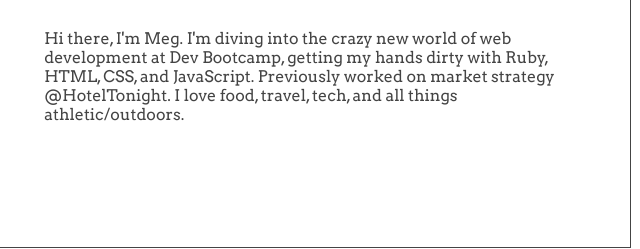
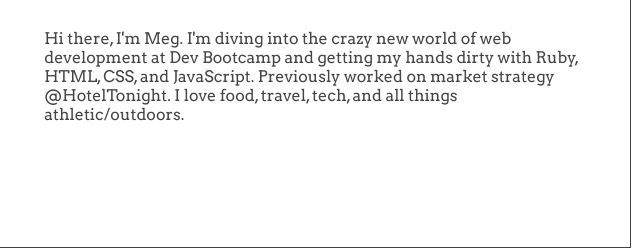
Before and after one commit to megsandman/megsandman.github.io, a plain HTML site: page index.html in a window 1280 px wide. Shown: the part 345-594 px from the top of the page, 545-1185 px from the left. Drawn offline with Linux system fonts and the light colour scheme.

Commit message:
Minor text edit

```diff
--- a/index.html
+++ b/index.html
@@ -23,7 +23,7 @@
       <img id="meg-pic" src="../imgs/mscropped.png">
       <div id="text-box">
         <h1 id="name">Meg<br>Sandman</h1>
-        <p id="about-me">Hi there, I'm Meg. I'm diving into the crazy new world of web development at Dev Bootcamp, getting my hands dirty with Ruby, HTML, CSS, and JavaScript. Previously worked on market strategy @HotelTonight. I love food, travel, tech, and all things athletic/outdoors.</p>
+        <p id="about-me">Hi there, I'm Meg. I'm diving into the crazy new world of web development at Dev Bootcamp and getting my hands dirty with Ruby, HTML, CSS, and JavaScript. Previously worked on market strategy @HotelTonight. I love food, travel, tech, and all things athletic/outdoors.</p>
       </div>
     </div>
 
```
